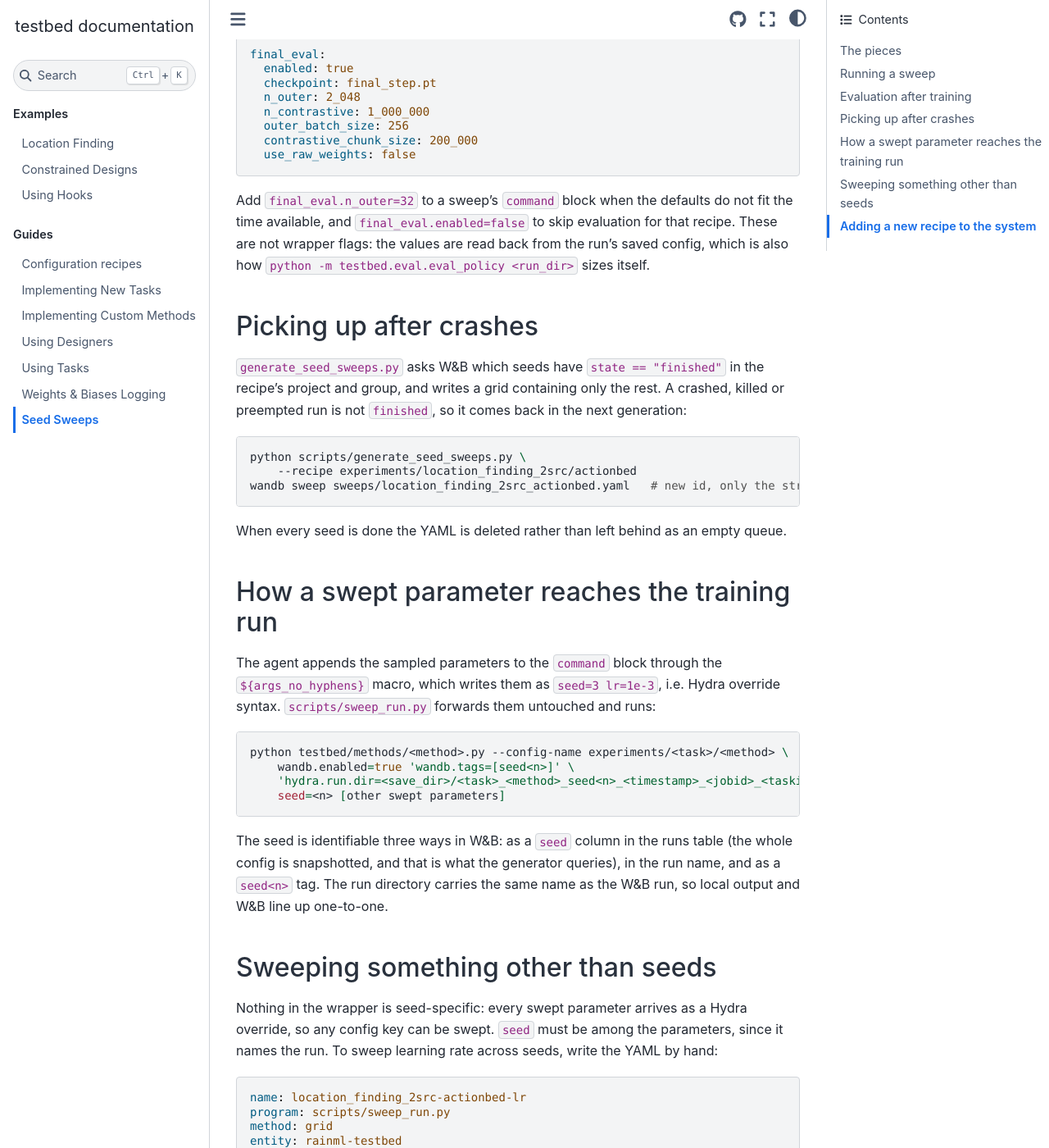
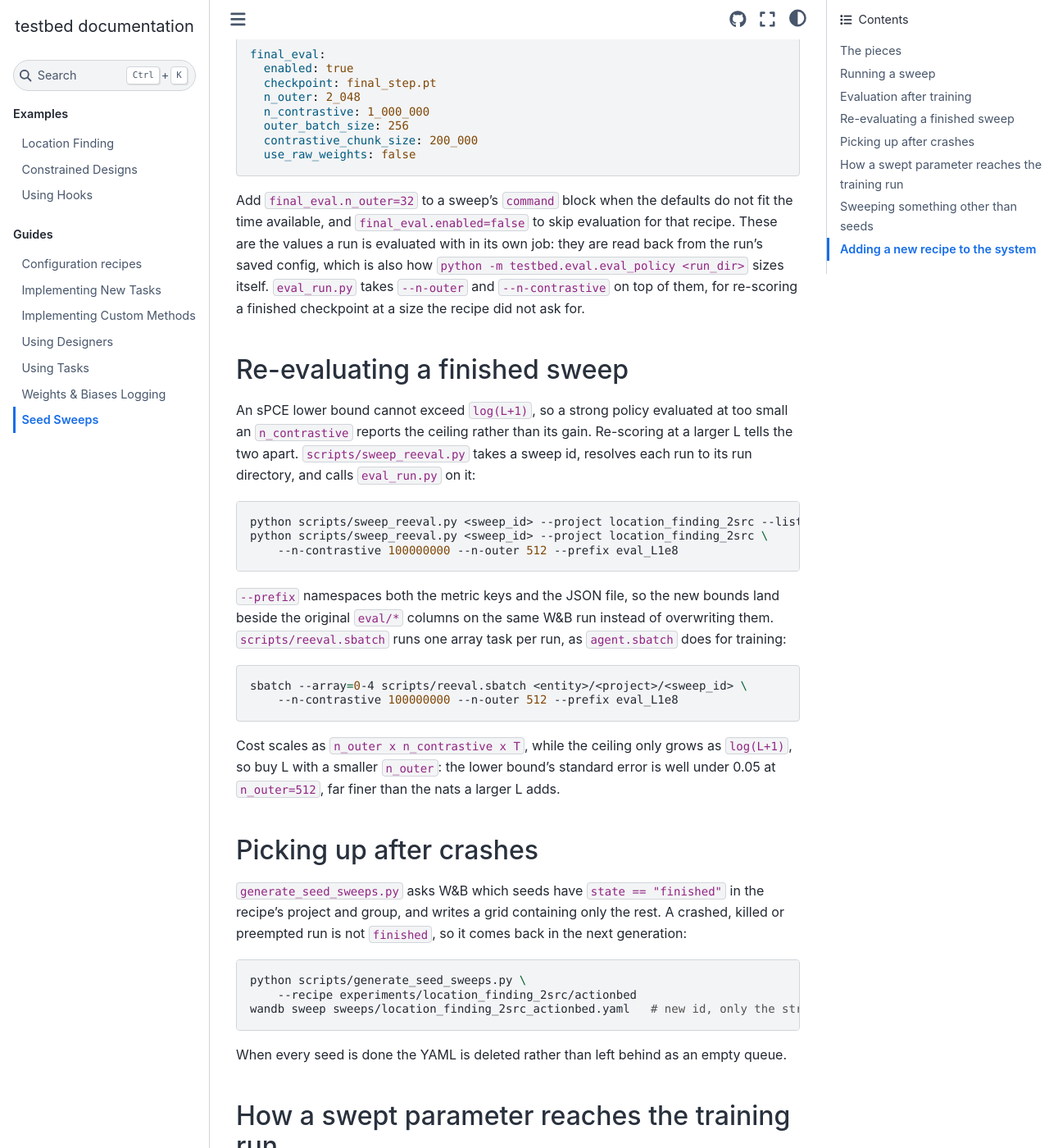
Before and after one commit to testbed-benchmark/testbed, a Sphinx documentation site: the page built from docs/guides/sweeps.md, in a window 1280 px wide and 1400 px high, scrolled down 2131 px. Shown: the whole window at 82% size. Built offline with Sphinx 7.4.7 and the Sphinx Book theme 1.1.4, drawn with Linux system fonts in a browser that asks for light colours; pages that are not in the unit, such as notebooks, are missing from menus.

Commit message:
Document sweep re-evaluation in the sweeps guide

````diff
--- a/docs/guides/sweeps.md
+++ b/docs/guides/sweeps.md
@@ -96,8 +96,36 @@ final_eval:
 
  Add `final_eval.n_outer=32` to a sweep's `command` block when the defaults do not fit the
 time available, and `final_eval.enabled=false` to skip evaluation for that recipe.
-These are not wrapper flags: the values are read back from the run's saved config, which
-is also how `python -m testbed.eval.eval_policy <run_dir>` sizes itself.
+These are the values a run is evaluated with in its own job: they are read back from the
+run's saved config, which is also how `python -m testbed.eval.eval_policy <run_dir>`
+sizes itself. `eval_run.py` takes `--n-outer` and `--n-contrastive` on top of them, for
+re-scoring a finished checkpoint at a size the recipe did not ask for.
+
+## Re-evaluating a finished sweep
+
+An sPCE lower bound cannot exceed `log(L+1)`, so a strong policy evaluated at too small
+an `n_contrastive` reports the ceiling rather than its gain. Re-scoring at a larger L
+tells the two apart. `scripts/sweep_reeval.py` takes a sweep id, resolves each run to
+its run directory, and calls `eval_run.py` on it:
+
+```sh
+python scripts/sweep_reeval.py <sweep_id> --project location_finding_2src --list
+python scripts/sweep_reeval.py <sweep_id> --project location_finding_2src \
+    --n-contrastive 100000000 --n-outer 512 --prefix eval_L1e8
+```
+
+`--prefix` namespaces both the metric keys and the JSON file, so the new bounds land
+beside the original `eval/*` columns on the same W&B run instead of overwriting them.
+`scripts/reeval.sbatch` runs one array task per run, as `agent.sbatch` does for training:
+
+```sh
+sbatch --array=0-4 scripts/reeval.sbatch <entity>/<project>/<sweep_id> \
+    --n-contrastive 100000000 --n-outer 512 --prefix eval_L1e8
+```
+
+Cost scales as `n_outer x n_contrastive x T`, while the ceiling only grows as `log(L+1)`,
+so buy L with a smaller `n_outer`: the lower bound's standard error is well under 0.05 at
+`n_outer=512`, far finer than the nats a larger L adds.
 
 ## Picking up after crashes
 
````
